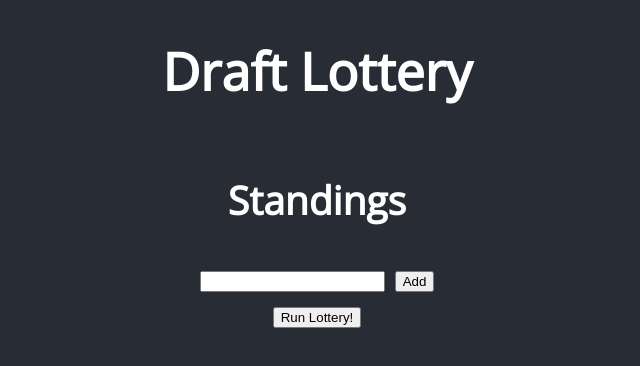
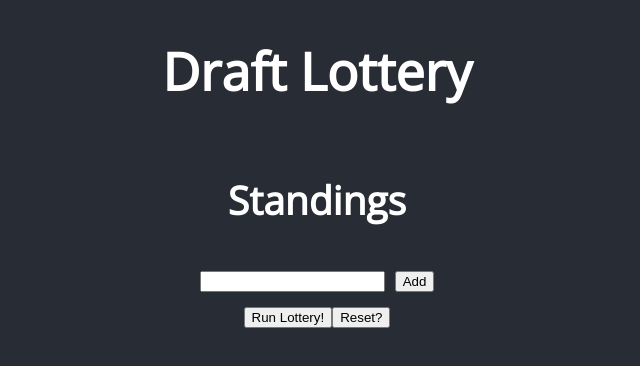
Before and after one commit to carterwcowan/DraftLottery, a React (Create React App) app: page / in a window 1280 px wide. Shown: the top 366 px of the page, without its empty margins (323-963 px from the left). Built offline with nearby package versions, Linux system fonts and the light colour scheme.

Commit message:
add reset button

```diff
--- a/src/components/lottery/lottery.js
+++ b/src/components/lottery/lottery.js
@@ -76,6 +76,10 @@ class Lottery extends Component {
     this.setState({ results: draftOrder, showResults: true });
   };
 
+  reset = () => {
+    this.setState({ showResults: false, players: [], results: [] });
+  };
+
   onChange = e => this.setState({ inputValue: e.target.value });
 
   handleItemClick = e => {
@@ -150,6 +154,7 @@ class Lottery extends Component {
               results={results}
             />
             <button onClick={this.run}>Run Lottery!</button>
+            <button onClick={this.reset}>Reset?</button>
           </div>
         </div>
       </div>
```
